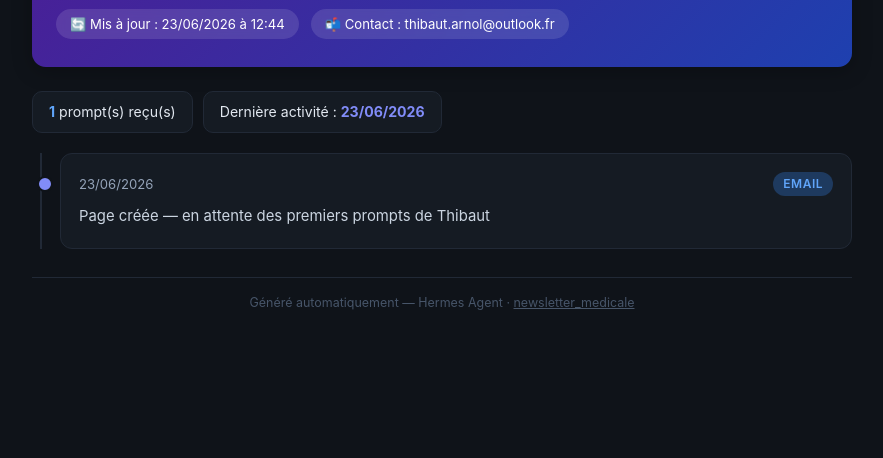
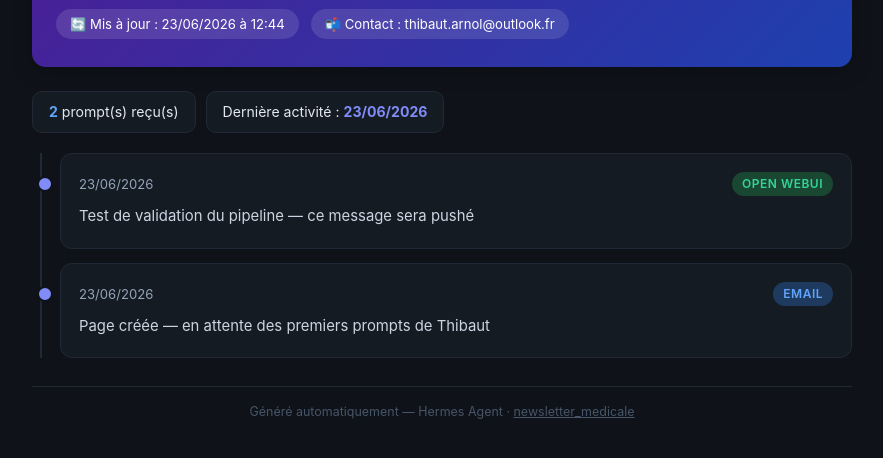
Before and after one commit to ChrisDelapierre/newsletter_medicale, a plain HTML site: page contact/thibaut_activity.html in a window 1280 px wide. Shown: the part 130-588 px from the top of the page, without its empty margins (198-1081 px from the left). Drawn offline with Linux system fonts and the light colour scheme.

Commit message:
📋 Suivi Thibaut Arnol — mise à jour 23/06/2026

```diff
--- a/contact/thibaut_activity.html
+++ b/contact/thibaut_activity.html
@@ -68,7 +68,7 @@ footer { margin-top: 28px; padding-top: 14px; border-top: 1px solid #212936; fon
 
 <div class="stats-bar">
   <div class="stat-chip">
-    <span class="num">1</span> prompt(s) reçu(s)
+    <span class="num">2</span> prompt(s) reçu(s)
   </div>
   <div class="stat-chip">
     Dernière activité : <strong>23/06/2026</strong>
@@ -76,6 +76,13 @@ footer { margin-top: 28px; padding-top: 14px; border-top: 1px solid #212936; fon
 </div>
 
 <div class="timeline">
+  <div class="entry">
+    <div class="entry-header">
+      <span class="entry-date">23/06/2026</span>
+      <span class="entry-channel channel-openwebui">Open WebUI</span>
+    </div>
+    <div class="entry-content">Test de validation du pipeline — ce message sera pushé</div>
+  </div>
   <div class="entry">
     <div class="entry-header">
       <span class="entry-date">23/06/2026</span>
--- a/contact/thibaut_entries.json
+++ b/contact/thibaut_entries.json
@@ -3,5 +3,10 @@
     "date": "23/06/2026",
     "channel": "email",
     "content": "Page créée — en attente des premiers prompts de Thibaut"
+  },
+  {
+    "date": "23/06/2026",
+    "channel": "openwebui",
+    "content": "Test de validation du pipeline — ce message sera pushé"
   }
 ]
```
